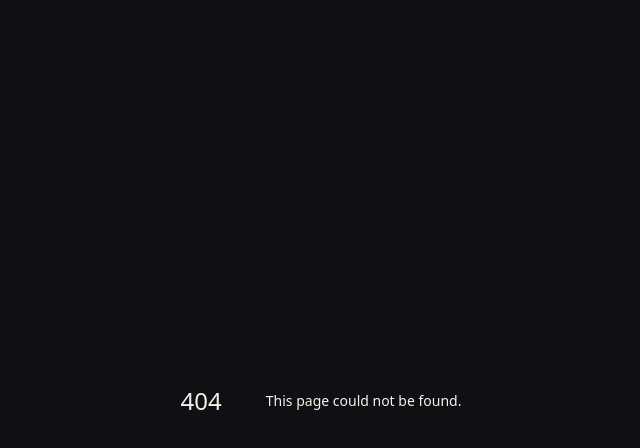
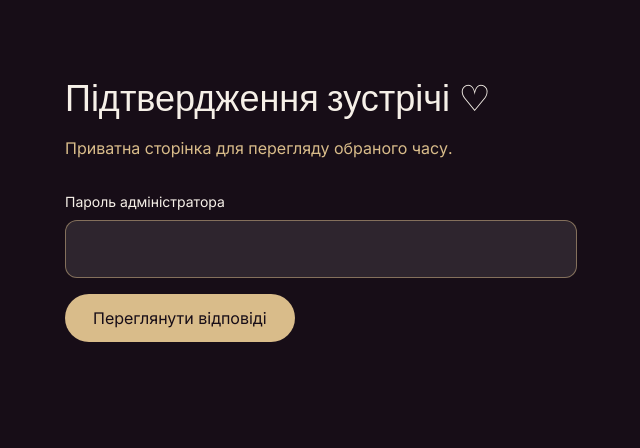
Before and after one commit to radatyt2025/nastya-story, a Next.js app: page /admin in a window 1280 px wide. Before the commit this address had no page. Shown: the top 448 px of the page, without its empty margins (319-959 px from the left). Built offline with nearby package versions, Linux system fonts and the light colour scheme.

Commit message:
Implement persistent meeting RSVP and private admin viewer

```diff
--- /dev/null
+++ b/app/admin/page.tsx
@@ -0,0 +1,23 @@
+'use client';
+import {useState} from 'react';
+type Rsvp={meeting_date:string;meeting_time:string;created_at:string};
+export default function AdminPage(){
+ const [token,setToken]=useState('');
+ const [rows,setRows]=useState<Rsvp[]>([]);
+ const [error,setError]=useState('');
+ const [loaded,setLoaded]=useState(false);
+ const load=async()=>{setError('');setLoaded(false);try{
+ const r=await fetch('/api/admin/rsvps',{headers:{Authorization:`Bearer ${token}`},cache:'no-store'});
+ if(!r.ok)throw new Error('Неправильний пароль або база даних ще не налаштована');
+ setRows(await r.json());setLoaded(true);
+ }catch(e){setError(e instanceof Error?e.message:'Помилка');}};
+ return <main className="min-h-screen bg-[#170d17] px-5 py-20 text-[#f6f0e8]">
+ <div className="mx-auto max-w-lg"><h1 className="font-serif text-4xl">Підтвердження зустрічі ♡</h1>
+ <p className="mt-4 text-[#d9bc8a]">Приватна сторінка для перегляду обраного часу.</p>
+ <label className="mt-8 block text-sm" htmlFor="password">Пароль адміністратора</label>
+ <input id="password" type="password" autoComplete="off" value={token} onChange={e=>setToken(e.target.value)} className="mt-2 w-full rounded-xl border border-[#d9bc8a]/50 bg-white/10 p-4"/>
+ <button onClick={load} className="mt-4 rounded-full bg-[#d9bc8a] px-7 py-3 text-[#170d17]">Переглянути відповіді</button>
+ {error&&<p role="alert" className="mt-5 text-red-300">{error}</p>}
+ {loaded&&<div className="mt-10 space-y-3">{rows.length===0?<p>Поки що підтверджень немає.</p>:rows.map((r,i)=><div key={i} className="rounded-xl border border-[#d9bc8a]/30 p-4"><p className="font-serif text-2xl">{r.meeting_date} · {r.meeting_time}</p><p className="mt-1 text-xs opacity-70">Отримано: {new Date(r.created_at).toLocaleString('uk-UA',{timeZone:'Europe/Kyiv'})}</p></div>)}</div>}
+ </div></main>;
+}
```
